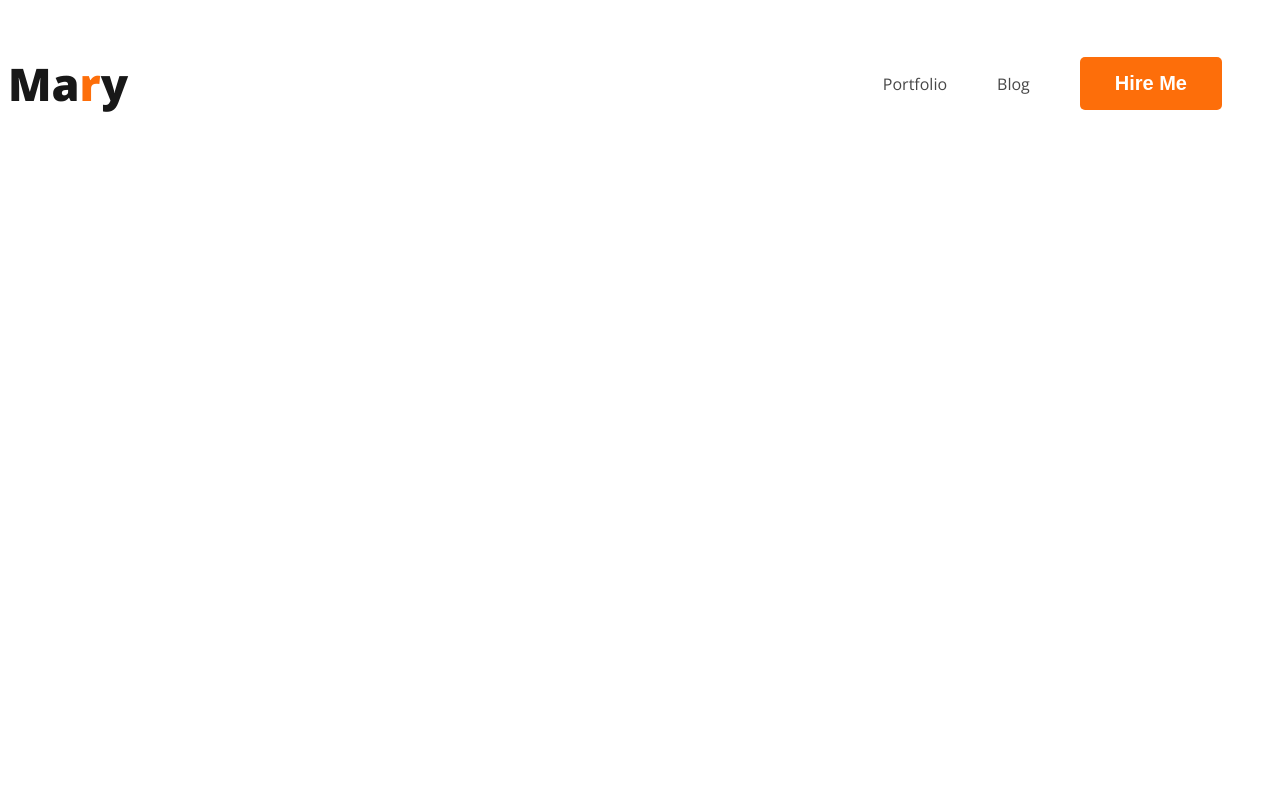
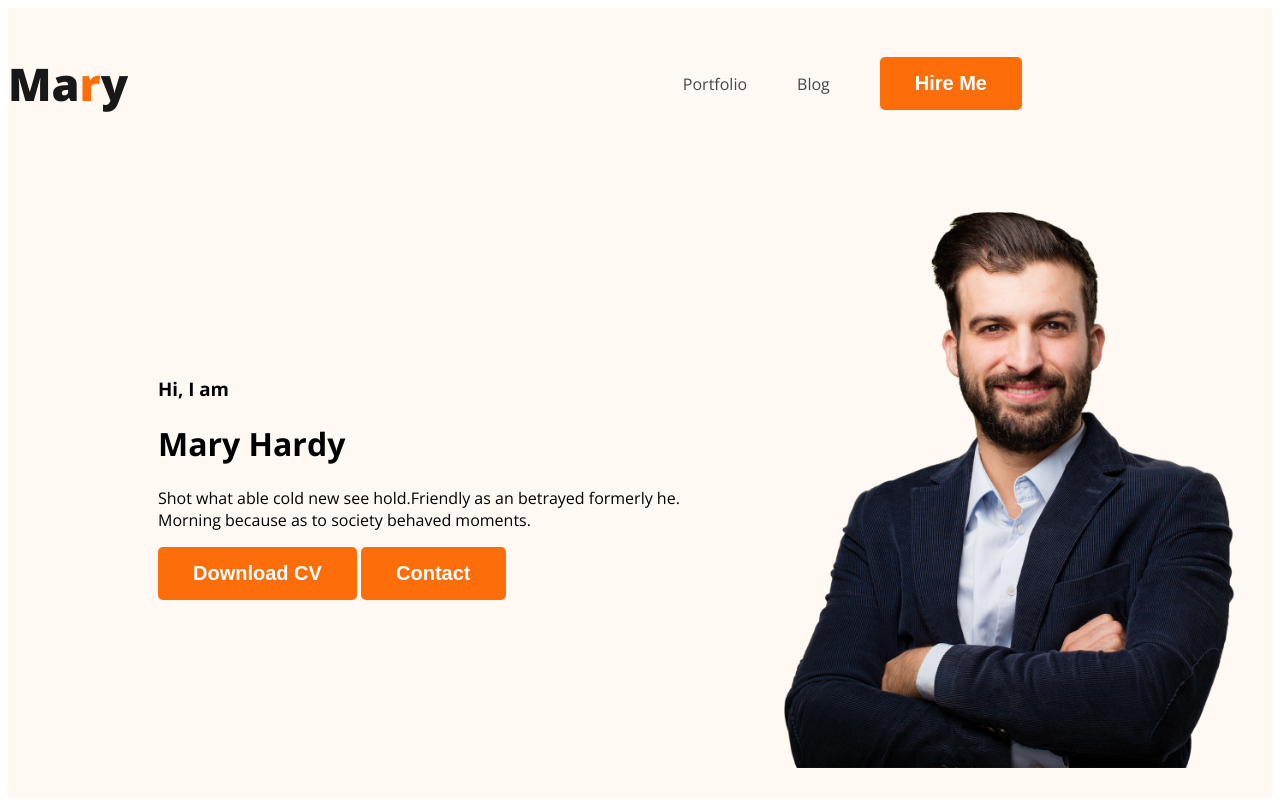
Before and after one commit to FahimaAlo/web-developer-portfolio, a plain HTML site: page index.html in a window 1280 px wide. Drawn offline with nearby package versions, Linux system fonts and the light colour scheme.

Commit message:
added header

```diff
--- a/index.html
+++ b/index.html
@@ -12,7 +12,7 @@
 
 </head>
 <body>
-    <header>
+    <header class="header">
 <nav>
     <h3 class="nav-title">Ma<span class="text-primary">r</span>y</h3>
     <ul>
@@ -21,6 +21,17 @@
         <li><button class="btn-primary">Hire Me</button></li>
     </ul>
 </nav>
+    <div class="banner">
+        <div class="banner-content">
+            <h3 class="banner-greeting">Hi, I am</h3>
+            <h1 class="banner-title">Mary Hardy</h1>
+            <p> Shot what able cold new see hold.Friendly as an betrayed formerly he. Morning because as to society
+                behaved moments.</p>
+                <button class="btn-primary">Download CV</button>
+                <button class="btn-primary">Contact</button>
+        </div>
+        <img class="profile-pic" src="images/hardy.png" alt="">
+    </div>
     </header>
     <main>
 
--- a/styles/portfolio.css
+++ b/styles/portfolio.css
@@ -33,6 +33,7 @@ nav{
 nav > ul{
     display: flex;
     align-items: center;
+    margin: 0 200px;
 }
 nav li {
     list-style: none;
@@ -42,3 +43,15 @@ nav a {
     text-decoration: none;
     color: #474747;
 }
+/* header related styles */
+.header{
+    background-color: #FFF8F3;
+}
+.banner{
+    padding: 30px 30px 30px 150px;
+    display: flex;
+    align-items: center;
+}
+.banner  .profile-pic{
+    width: 500px;
+}
```
